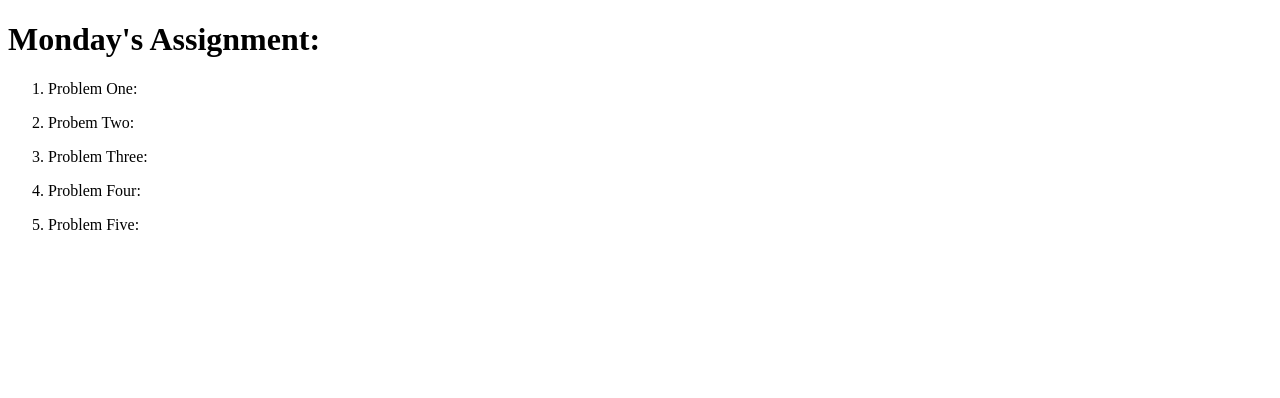
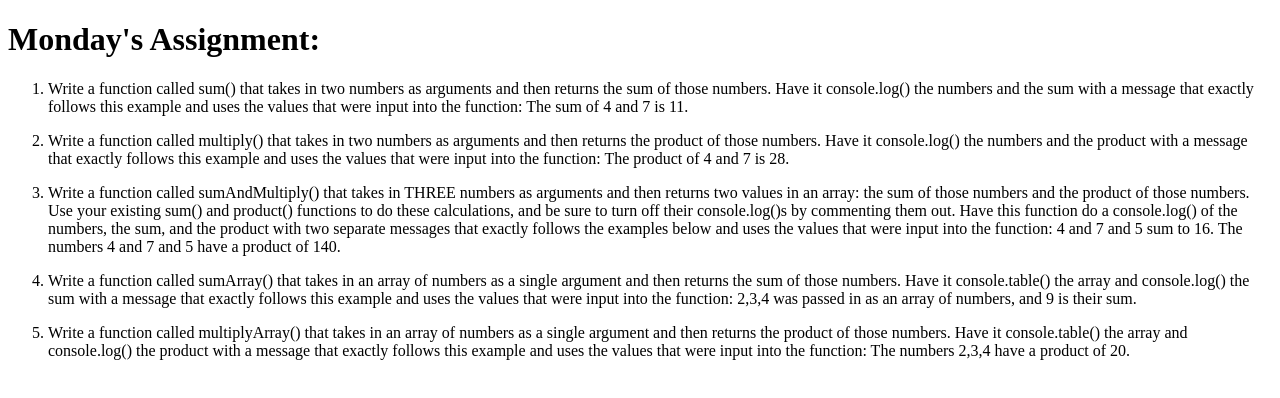
Before and after one commit to mevans72/lab-feb-15, a plain HTML site: page index.html in a window 1280 px wide. Drawn offline with Linux system fonts and the light colour scheme.

Commit message:
Updating index.html file with the exact questions for problems one through five.

```diff
--- a/app.js
+++ b/app.js
@@ -1,19 +1,21 @@
+//Use Strict
+'use strict';
 
 var pTagOne = document.getElementById('ans-one');
 function sum(num1, num2) {
   var ansProbOne = (num1 + num2);
-//  console.log('The sum of num4 and num7 is: '+ ansProbOne);
+//  console.log('The sum of num4 and num7 is: '+ ansProbOne'.');
   pTagOne.textContent = 'The sum of num4 and num7 is: '+ ansProbOne + '.';
   return ansProbOne;
-};
+}
 
 var pTagTwo = document.getElementById('ans-two');
 function multiply(num1, num2) {
   var ansProbTwo = (num1 * num2);
-//  console.log('The product of num4 and num7 is: ' + ansProbTwo);
-  pTagTwo.textContent = 'The product of num4 and num7 is: ' + ansProbTwo;
+//  console.log('The product of num4 and num7 is: ' + ansProbTwo + '.');
+  pTagTwo.textContent = 'The product of num4 and num7 is: ' + ansProbTwo + '.';
   return ansProbTwo;
-};
+}
 
 var pTagThree = document.getElementById('ans-three');
 function sumAndMultiply(num1, num2, num3) {
@@ -22,10 +24,10 @@ function sumAndMultiply(num1, num2, num3) {
   //console.log(num1 + ' and ' + num2 + ' and ' + num3 + ' sum to ' + ansProbThreeSum + '.');
   pTagThree.textContent = num1 + ' and ' + num2 + ' and ' + num3 + ' sum to ' + ansProbThreeSum + '. The numbers ' + num1 + ' and ' + num2 + ' and ' + num3 + ' have a product of ' + ansProbThreeMultiply + '.';
   //console.log('The numbers ' + num1 + ' and ' + num2 + ' and ' + num3 + ' have a product of ' + ansProbThreeMultiply + '.');
-  return [ ansProbThreeSum, ansProbThreeMultiply];
-};
+  return [ansProbThreeSum, ansProbThreeMultiply];
+}
 
-var pTagFour = document.getElementById('ans-four')
+var pTagFour = document.getElementById('ans-four');
 function sumArray(array1) {
   var ansProbFour = 0;
   for(var i = 0; i < array1.length; i++) {
@@ -35,9 +37,9 @@ function sumArray(array1) {
   //console.log(array1 + ' was passed in as an array of numbers, and ' + ansProbFour + ' is their sum.');
   pTagFour.textContent = array1 + ' was passed in as an array of numbers, and ' + ansProbFour + ' is their sum.';
   return ansProbFour;
-};
+}
 
-var pTagFive = document.getElementById('ans-five')
+var pTagFive = document.getElementById('ans-five');
 function multiplyArray(array1) {
   var ansProbFive = 1;
   for(var i = 0; i < array1.length; i++) {
--- a/index.html
+++ b/index.html
@@ -11,19 +11,19 @@
 <body>
   <h1>Monday's Assignment: </h1>
   <ol>
-    <li id="ques-one">Problem One: </li>
+    <li id="ques-one">Write a function called sum() that takes in two numbers as arguments and then returns the sum of those numbers. Have it console.log() the numbers and the sum with a message that exactly follows this example and uses the values that were input into the function: The sum of 4 and 7 is 11.</li>
     <p id="ans-one"></p>
 
-    <li id="ques-two">Probem Two: </li>
+    <li id="ques-two">Write a function called multiply() that takes in two numbers as arguments and then returns the product of those numbers. Have it console.log() the numbers and the product with a message that exactly follows this example and uses the values that were input into the function: The product of 4 and 7 is 28.</li>
     <p id="ans-two"></p>
 
-    <li id="ques-three">Problem Three: </li>
+    <li id="ques-three">Write a function called sumAndMultiply() that takes in THREE numbers as arguments and then returns two values in an array: the sum of those numbers and the product of those numbers. Use your existing sum() and product() functions to do these calculations, and be sure to turn off their console.log()s by commenting them out. Have this function do a console.log() of the numbers, the sum, and the product with two separate messages that exactly follows the examples below and uses the values that were input into the function: 4 and 7 and 5 sum to 16. The numbers 4 and 7 and 5 have a product of 140.</li>
     <p id="ans-three"></p>
 
-    <li id="ques-four">Problem Four: </li>
+    <li id="ques-four">Write a function called sumArray() that takes in an array of numbers as a single argument and then returns the sum of those numbers. Have it console.table() the array and console.log() the sum with a message that exactly follows this example and uses the values that were input into the function: 2,3,4 was passed in as an array of numbers, and 9 is their sum.</li>
     <p id="ans-four"></p>
 
-    <li id="ques-five">Problem Five: </li>
+    <li id="ques-five">Write a function called multiplyArray() that takes in an array of numbers as a single argument and then returns the product of those numbers. Have it console.table() the array and console.log() the product with a message that exactly follows this example and uses the values that were input into the function: The numbers 2,3,4 have a product of 20.</li>
     <p id="ans-five"></p>
   </ol>
       <script src="app.js"></script>
```
